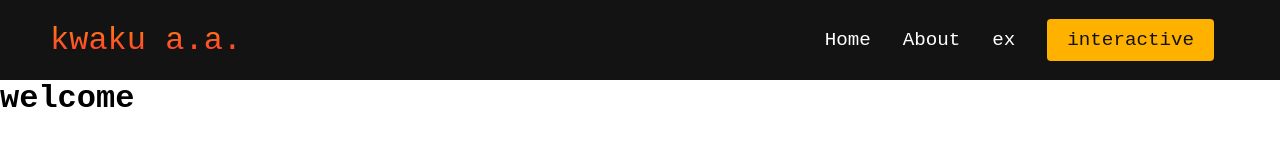
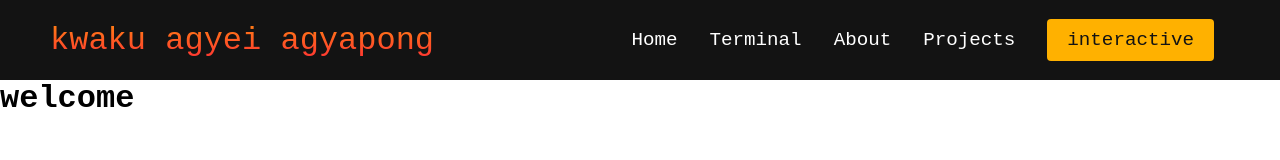
Before and after one commit to noquake/kwakuaa, a plain HTML site: page home.html in a window 1280 px wide. Drawn offline with Linux system fonts and the light colour scheme.

Commit message:
html landings
home for the main-gui based page, terminal to start making the root terminal application, projects for work

```diff
--- a/index.html
+++ b/home.html
@@ -1,19 +1,20 @@
 <!DOCTYPE html>
 <html lang="en">
+
 <head>
-    <meta charset="UTF-8">
     <meta name="viewport" content="width=device-width, initial-scale=1.0">
-    <title>kwaagyei</title>
-    <link rel="stylesheet" href="styles.css"/>
+    <title>kwaku.home</title>
+    <link rel="stylesheet" href="styles.css" />
     <!-- this is a link to a FontAwesome page, allows us to use certain iscone=s on the site if we choose to do so -->
-    <link src="https://kit.fontawesome.com/2547c59404.js" crossorigin="anonymous"/>
+    <link src="https://kit.fontawesome.com/2547c59404.js" crossorigin="anonymous" />
 </head>
+
 <body>
     <!-- Navigation Bar Section-->
     <nav class="navbar">
         <!-- creating a navitation bar on the website-->
         <div class="navbar__container">
-            <a href="/" id="navbar__logo">kwaku a.a.</a>
+            <a href="/" id="navbar__logo">kwaku agyei agyapong</a>
             <div class="navbar__toggle" id="mobile-menu">
                 <span class="bar"></span>
                 <span class="bar"></span>
@@ -27,17 +28,22 @@
                     </a>
                 </li>
                 <li class="navbar__item">
+                    <a href="terminal.html" class="navbar__links">
+                        Terminal
+                    </a>
+                </li>
+                <li class="navbar__item">
                     <a href="/about.html" class="navbar__links">
                         About
                     </a>
                 </li>
                 <li class="navbar__item">
-                    <a href="/" class="navbar__links">
-                        ex
+                    <a href="projects.html" class="navbar__links">
+                        Projects
                     </a>
                 </li>
+                <!-- functions like a "sign up" button, maybe take some information like email or redirect to another page-->
                 <li class="navbar__btn">
-                    <!-- functions like a "sign up" button, maybe take some information like email or redirect to another page-->
                     <a href="/" class="button">
                         interactive
                     </a>
@@ -46,7 +52,9 @@
         </div>
     </nav>
     <!-- "Hero Section" this section is the first thing people see upon visiting the site, shows up immediately under the logo and name -->
-    <script>src="app.js"</script>
+
+    <script>src = "app.js"</script>
     <h1>welcome</h1>
 </body>
+
 </html>
```
Also changed, not shown: terminal.html (added, +14 -0 lines), projects.html (added).
